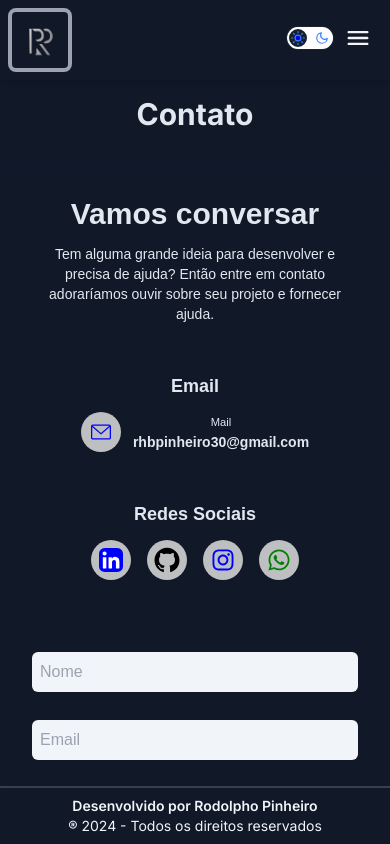
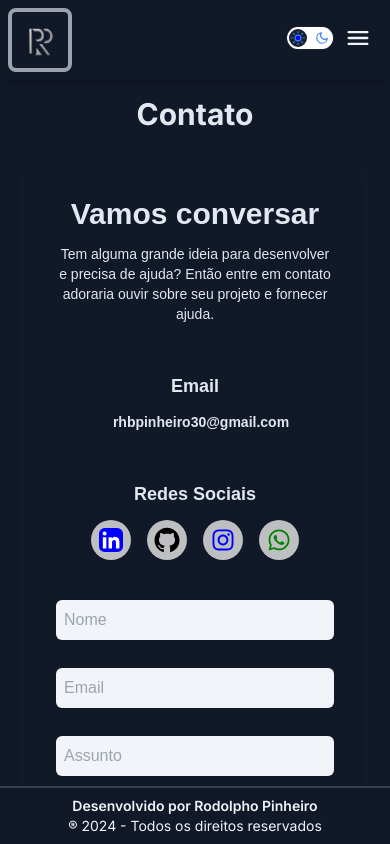
Before and after one commit to rhbpinheiro/portfolio-rodolpho, a Next.js app: page /contatos in a window 390 px wide. Shown: the top 844 px of the page. Built offline with nearby package versions, Linux system fonts and the light colour scheme.

Commit message:
ajustes na responsividade

```diff
--- a/src/components/CarroselItem.tsx
+++ b/src/components/CarroselItem.tsx
@@ -8,6 +8,7 @@ interface CarouselItemProps {
 
 const CarouselItem = ({ projeto }: CarouselItemProps) => {
   return (
+
     <div className="flex flex-col md:flex-row items-center justify-center shadow-[0_2px_10px_-3px_rgba(6,81,237,0.3)] py-6 px-8 mb-10 w-full rounded-lg md:space-x-4 ">
       <Image
         src={projeto.imagem}
@@ -19,7 +20,7 @@ const CarouselItem = ({ projeto }: CarouselItemProps) => {
         <p className=" mb-2 md:mb-2 text-justify text-[14px] md:text-base">{projeto.descricao}</p>
         <p className=" ">Stacks utilizadas:</p>
 
-        <div className="flex flex-wrap items-center justify-center gap-1 md:gap-2">
+        <div className="flex flex-wrap items-center justify-center mb-1 gap-1 md:gap-2">
           {projeto.stacks.map((stack, stackIndex) => (
             <li
               key={stackIndex}
--- a/src/components/ContactForm.tsx
+++ b/src/components/ContactForm.tsx
@@ -61,14 +61,14 @@ const ContactForm = () => {
 
   return (
     <div className="my-6">
-      <div className="grid sm:grid-cols-2 items-center gap-16 p-8 mx-auto max-w-4xl dark:bg-transparent bg-white shadow-[0_2px_10px_-3px_rgba(6,81,237,0.3)] rounded-md dark:text-slate-200 text-[#333] font-[sans-serif]">
+      <div className="grid sm:grid-cols-2 items-center gap-8 p-8 mx-auto max-w-4xl dark:bg-transparent bg-white shadow-[0_2px_10px_-3px_rgba(6,81,237,0.3)] rounded-md dark:text-slate-200 text-[#333] font-[sans-serif]">
         <div className="dark:text-slate-200 text-blue-500">
           <h1 className="text-3xl font-extrabold md:text-left text-center">
             Vamos conversar
           </h1>
           <p className="text-sm mt-3 md:text-left text-center dark:text-slate-200 text-blue-500">
             Tem alguma grande ideia para desenvolver e precisa de ajuda? Então
-            entre em contato adoraríamos ouvir sobre seu projeto e fornecer
+            entre em contato adoraria ouvir sobre seu projeto e fornecer
             ajuda.
           </p>
           <div className="mt-12">
@@ -77,7 +77,7 @@ const ContactForm = () => {
             </h2>
             <ul className="mt-3">
               <li className="flex justify-center md:justify-start">
-                <div className="bg-[#e6e6e6cf] h-10 w-10 rounded-full flex items-center justify-center shrink-0">
+                <div className="bg-[#e6e6e6cf] h-10 w-10 rounded-full md:flex items-center justify-center shrink-0 hidden">
                   <svg
                     xmlns="http://www.w3.org/2000/svg"
                     width="20px"
@@ -92,7 +92,7 @@ const ContactForm = () => {
                   </svg>
                 </div>
                 <p className="dark:text-slate-200 text-blue-500 text-sm ml-3">
-                  <small className="block md:text-left text-center">Mail</small>
+                  <small className="md:block md:text-left text-center hidden">Mail</small>
                   <strong>rhbpinheiro30@gmail.com</strong>
                 </p>
               </li>
--- a/src/pages/PageProjetos/index.tsx
+++ b/src/pages/PageProjetos/index.tsx
@@ -11,24 +11,30 @@ import { projetos } from "../../components/projetos";
 export default function PageProjetos() {
   return (
     <Area>
+    <div className="">
+
       <div className="flex flex-col  items-center  justify-center ">
+      <h1 className="text-3xl font-bold mb-3 dark:text-slate-200 text-blue-500">
+          Projetos
+        </h1>
         <div className="flex-grow">
           <motion.section
             id="projetos"
-            className=" "
+            className=""
             initial={{ opacity: 0, y: +100 }}
             whileInView={{ opacity: 1, y: 0 }}
             exit={{ opacity: 0, y: -100 }}
             transition={{ duration: 1 }}
           >
             <div className=" z-10 flex flex-col items-center justify-center h-full text-center text-white ">
-              <div className="flex flex-col items-center lg:flex-row">
+              <div className="flex flex-col items-center lg:flex-row ">
               <Carousel projetos={projetos}  />
               </div>
             </div>
           </motion.section>
         </div>
       </div>
+    </div>
     </Area>
   );
 }
--- a/src/pages/PageSobre/index.tsx
+++ b/src/pages/PageSobre/index.tsx
@@ -8,6 +8,8 @@ import { motion } from "framer-motion";
 export default function PageSobre() {
   return (
     <Area>
+    <div className="p-6 md:px-0 mb-6 md:mb-0">
+
       <div className="flex flex-col lg:flex-row items-center p-5 mb-14  md:p-5 justify-center shadow-[0_2px_10px_-3px_rgba(6,81,237,0.3)]">
         <div className="flex-grow">
           <motion.section
@@ -68,6 +70,7 @@ export default function PageSobre() {
           </motion.section>
         </div>
       </div>
+    </div>
     </Area>
   );
 }
--- a/src/pages/contato/index.tsx
+++ b/src/pages/contato/index.tsx
@@ -13,7 +13,7 @@ export default function PageContato() {
   return (
     <Area>
       <Toaster position="top-center" richColors  />
-      <div className="flex flex-col  items-center   ">
+      <div className="flex flex-col  items-center px-6 md:px-0 mb-12 md:mb-0">
         <h1 className="text-3xl font-bold mb-2 dark:text-slate-200 text-blue-500">
           Contato
         </h1>
--- a/src/pages/home/index.tsx
+++ b/src/pages/home/index.tsx
@@ -9,6 +9,8 @@ import { motion } from "framer-motion";
 export default function PageHome() {
   return (
     <Area>
+    <div className="p-6 md:px-0 mb-6" >
+
       <div className="flex flex-col lg:flex-row items-center p-5 mb-8 md:mt-10 md:p-5 lg:mt-0 md:justify-center shadow-[0_2px_10px_-3px_rgba(6,81,237,0.3)]">
         <div className="flex-grow">
           <motion.section
@@ -78,6 +80,7 @@ export default function PageHome() {
           </motion.section>
         </div>
       </div>
+    </div>
     </Area>
   );
 }
```
